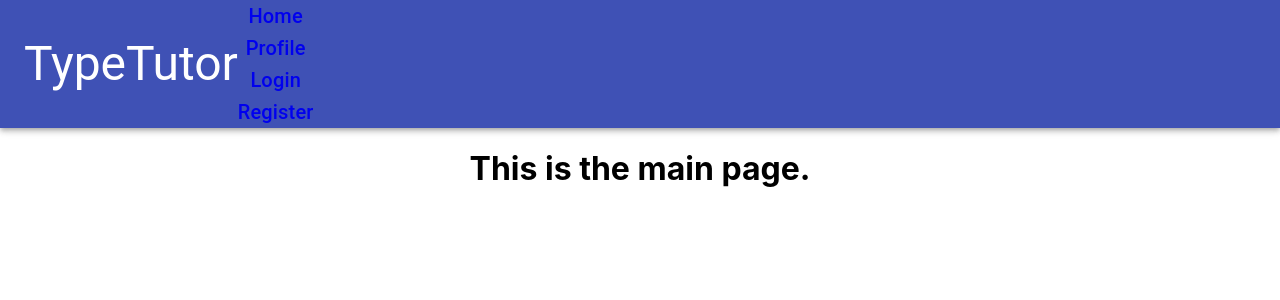
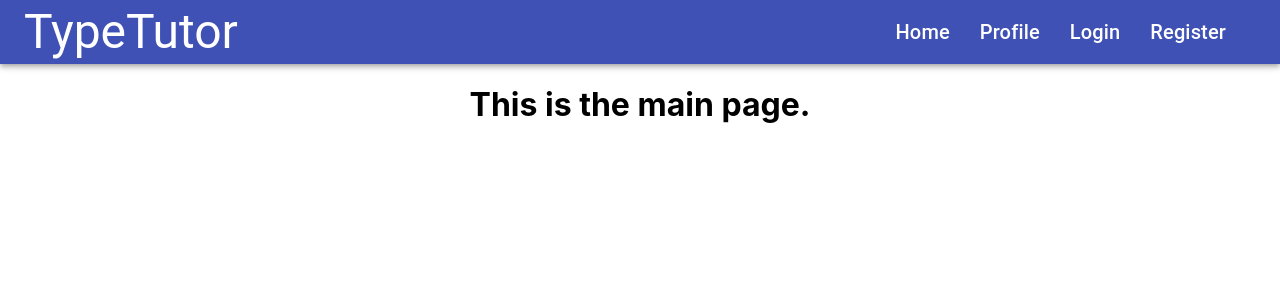
Before and after one commit to httpdaniel/type-tutor, a React (Create React App) app in the folder type-tutor-ui/: page / in a window 1280 px wide. Shown: the top 300 px of the page. Built offline with nearby package versions, Linux system fonts and the light colour scheme.

Commit message:
Updating styles

```diff
--- a/type-tutor-ui/src/styles/App.scss
+++ b/type-tutor-ui/src/styles/App.scss
@@ -1,3 +1,33 @@
+* > body {
+  margin: 0;
+  box-sizing: border-box;
+}
+
 .App {
   text-align: center;
 }
+
+.navbar {
+  display: flex;
+  width: 100%;
+  .navbar__left {
+    display: flex;
+    flex: 1;
+    align-items: center;
+    justify-content: flex-start;
+    .navbar__title {
+      color: white;
+    }
+  }
+  .navbar__right {
+    display: flex;
+    flex: 1;
+    align-items: center;
+    justify-content: flex-end;
+    .navbar__link {
+      color: white;
+      text-decoration: none;
+      margin-right: 30px;
+    }
+  }
+}
```
